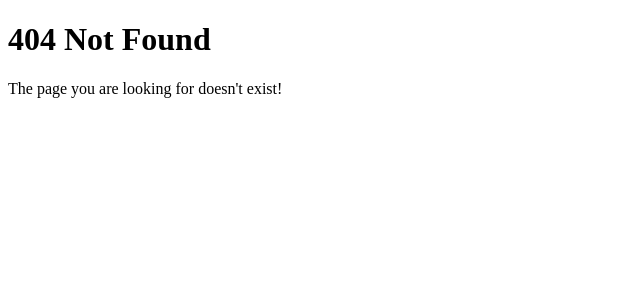
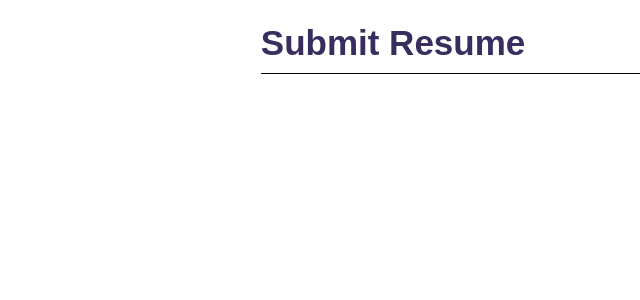
Before and after one commit to agoel27/ai-job-portal, a React (Vite) app in the folder frontend/: page /submitresume in a window 1280 px wide. Before the commit this address had no page. Shown: the top 300 px of the page, without its empty margins (0-640 px from the left). Built offline with nearby package versions, Linux system fonts and the light colour scheme.

Commit message:
add header to submit resume page

```diff
--- a/frontend/src/App.jsx
+++ b/frontend/src/App.jsx
@@ -4,6 +4,7 @@ import Register from "./pages/Register"
 import Home from "./pages/Home"
 import NotFound from "./pages/NotFound"
 import ProtectedRoute from "./components/ProtectedRoute"
+import SubmitResume from "./pages/SubmitResume"
 
 function Logout() {
   localStorage.clear()
@@ -31,6 +32,7 @@ function App() {
         <Route path="/logout" element={<Logout />} />
         <Route path="/logout" element={<Logout />} />
         <Route path="/register" element={<RegisterAndLogout />} />
+        <Route path="/submitresume" element={<SubmitResume />} />
         <Route path="*" element={<NotFound />}></Route>
       </Routes>
     </BrowserRouter>
--- /dev/null
+++ b/frontend/src/pages/SubmitResume.jsx
@@ -0,0 +1,12 @@
+import "../styles/SubmitResume.css";
+
+function SubmitResume() {
+    return (
+        <div>
+            <h1 className="header-text">Submit Resume</h1>
+            <div className="bottom-border"></div>
+        </div>
+    )
+}
+
+export default SubmitResume;
--- /dev/null
+++ b/frontend/src/styles/SubmitResume.css
@@ -0,0 +1,14 @@
+.header-text {
+    margin-left: 20%;
+    font-family: Arial, Helvetica, sans-serif;
+    color: #382D5E;
+    font-weight: bold;
+    font-size: 35px;
+    margin-bottom: 10px;
+}
+
+.bottom-border {
+    border-bottom: 1px solid #000000;
+    width: 60%;
+    margin: auto;
+}
```
